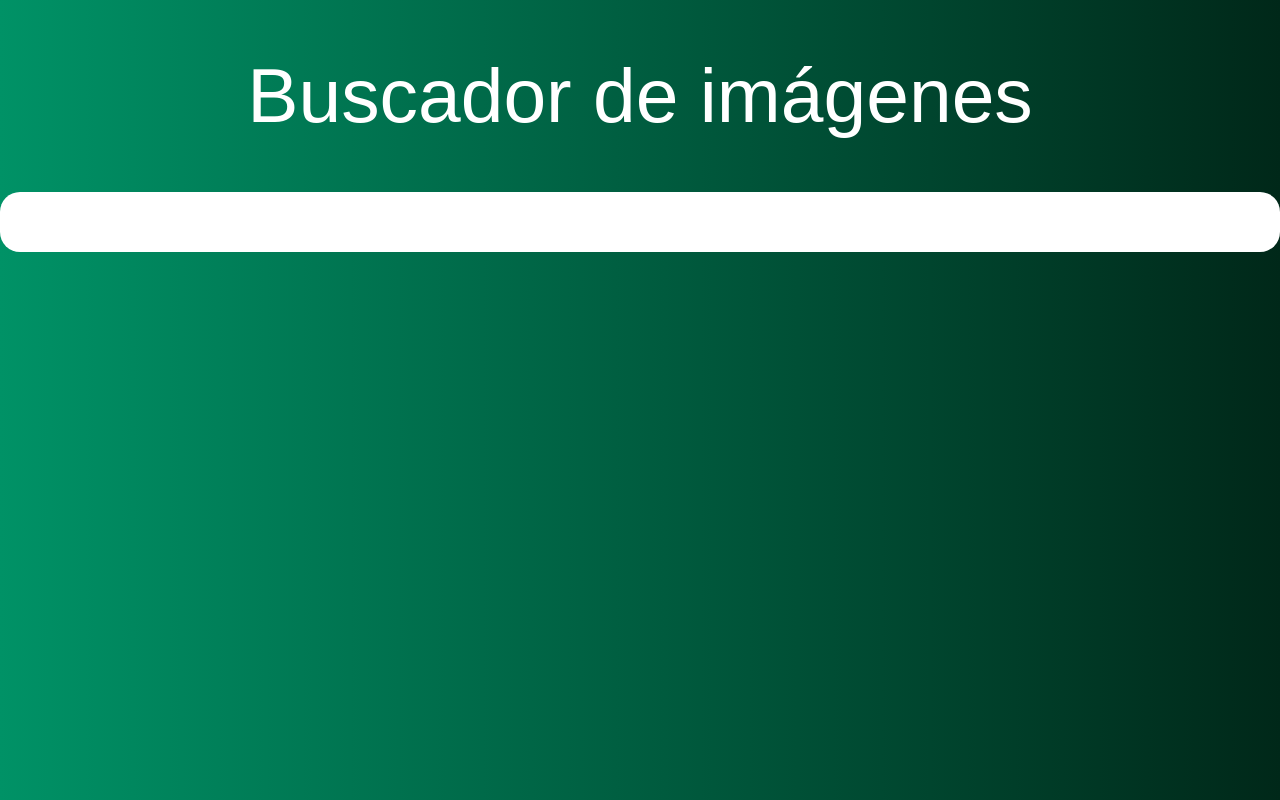
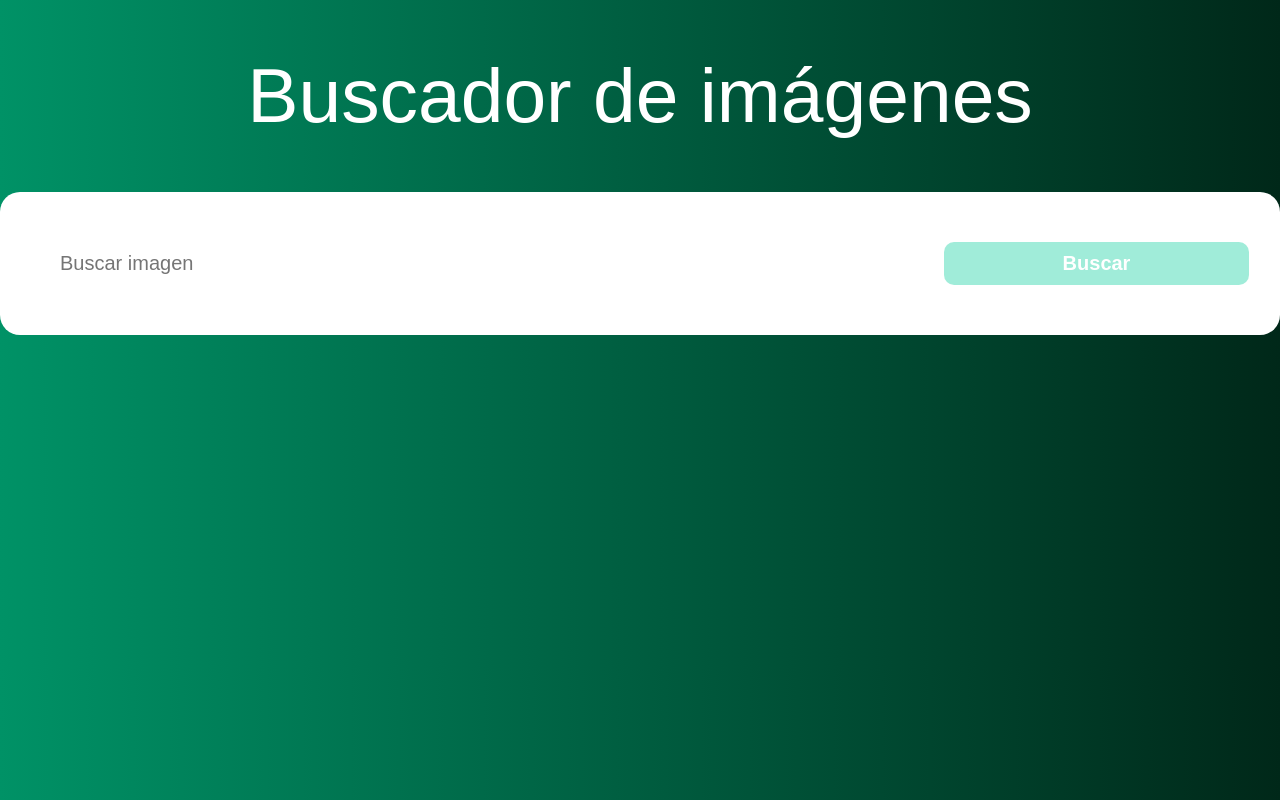
Before and after one commit to johanBautista/imagenes_react, a React (Create React App) app: page / in a window 1280 px wide. Built offline with nearby package versions, Linux system fonts and the light colour scheme.

Commit message:
comp form-validacion

```diff
--- a/package.json
+++ b/package.json
@@ -3,6 +3,8 @@
   "version": "0.1.0",
   "private": true,
   "dependencies": {
+    "@emotion/core": "^10.0.28",
+    "@emotion/styled": "^10.0.27",
     "@testing-library/jest-dom": "^4.2.4",
     "@testing-library/react": "^9.5.0",
     "@testing-library/user-event": "^7.2.1",
--- a/src/App.js
+++ b/src/App.js
@@ -1,11 +1,14 @@
-import React from 'react';
+import React, { useState } from 'react';
 import Header from './Components/Header';
+import Formulario from './Components/Formulario';
 
 function App() {
+  const [busqueda, guardarBusqueda] = useState('');
   return (
     <div className="container">
       <Header titulo="Buscador de imágenes" />
       <div className="contenido-principal contenido">
+        <Formulario busqueda={busqueda} guardarBusqueda={guardarBusqueda} />
       </div>
     </div>
   );
--- /dev/null
+++ b/src/Components/Error.js
@@ -0,0 +1,15 @@
+import React, { Fragment } from 'react';
+import PropTypes from 'prop-types';
+
+const Error = ({ mensaje }) => {
+  return (
+    <Fragment>
+      <p className="alert alert-danger">{mensaje}</p>
+    </Fragment>
+  );
+};
+
+Error.protoTypes = {
+  mensaje: PropTypes.string.isRequired,
+};
+export default Error;
--- /dev/null
+++ b/src/Components/Formulario.js
@@ -0,0 +1,69 @@
+import React, { useState } from 'react';
+import styled from '@emotion/styled';
+import Error from './Error';
+
+const Boton = styled.input`
+  margin-top: 20px;
+  font-weight: bold;
+  font-size: 20px;
+  padding: 10px;
+  background-color: #00cc995f;
+  border: none;
+  width: 25%;
+  border-radius: 10px;
+  color: #fff;
+  transition: background-color 0.3s ease;
+
+  &:hover {
+    background-color: #00cc99e4;
+    cursor: pointer;
+  }
+`;
+const Buscador = styled.input`
+  margin: 20px;
+  font-size: 20px;
+  padding: 10px;
+  border: none;
+  width: 70%;
+  border-radius: 10px;
+  color: #6b6b6b;
+  transition: background-color 0.3s ease;
+
+  &:hover {
+    background-color: #00cc995f;
+    cursor: pointer;
+  }
+`;
+
+const Formulario = ({ guardarBusqueda }) => {
+  const [texto, guardarTexto] = useState('');
+  const [error, guardarError] = useState(false);
+
+  const handleSubmit = (e) => {
+    e.preventDefault();
+    if (texto.trim() === '') {
+      guardarError(true);
+      return;
+    }
+    guardarError(false);
+    console.log('hola');
+    guardarBusqueda(texto);
+  };
+
+  return (
+    <div>
+      <form onSubmit={handleSubmit}>
+        {error ? <Error mensaje="Por favor utilizar el buscador" /> : null}
+        <Buscador
+          name="imagenTexto"
+          placeholder="Buscar imagen"
+          type="text"
+          onChange={(e) => guardarTexto(e.target.value)}
+        />
+        <Boton value="Buscar" type="submit" />
+      </form>
+    </div>
+  );
+};
+
+export default Formulario;
--- a/src/Components/Header.js
+++ b/src/Components/Header.js
@@ -1,11 +1,14 @@
 import React from 'react';
+import PropTypes from 'prop-types';
 
-const Header = ({titulo}) => {
+const Header = ({ titulo }) => {
   return (
     <div>
       <h1>{titulo}</h1>
     </div>
   );
 };
-
+Header.protoTypes = {
+  titulo: PropTypes.string.isRequired,
+};
 export default Header;
--- a/src/index.css
+++ b/src/index.css
@@ -44,6 +44,7 @@ h2 {
 }
 .alert {
   position: relative;
+  text-align: center;
   padding: 0.75rem 1.25rem;
   margin-bottom: 1rem;
   border: 1px solid transparent;
```
Also changed, not shown: 1 other file (tests, documents, lock files or other folders).
